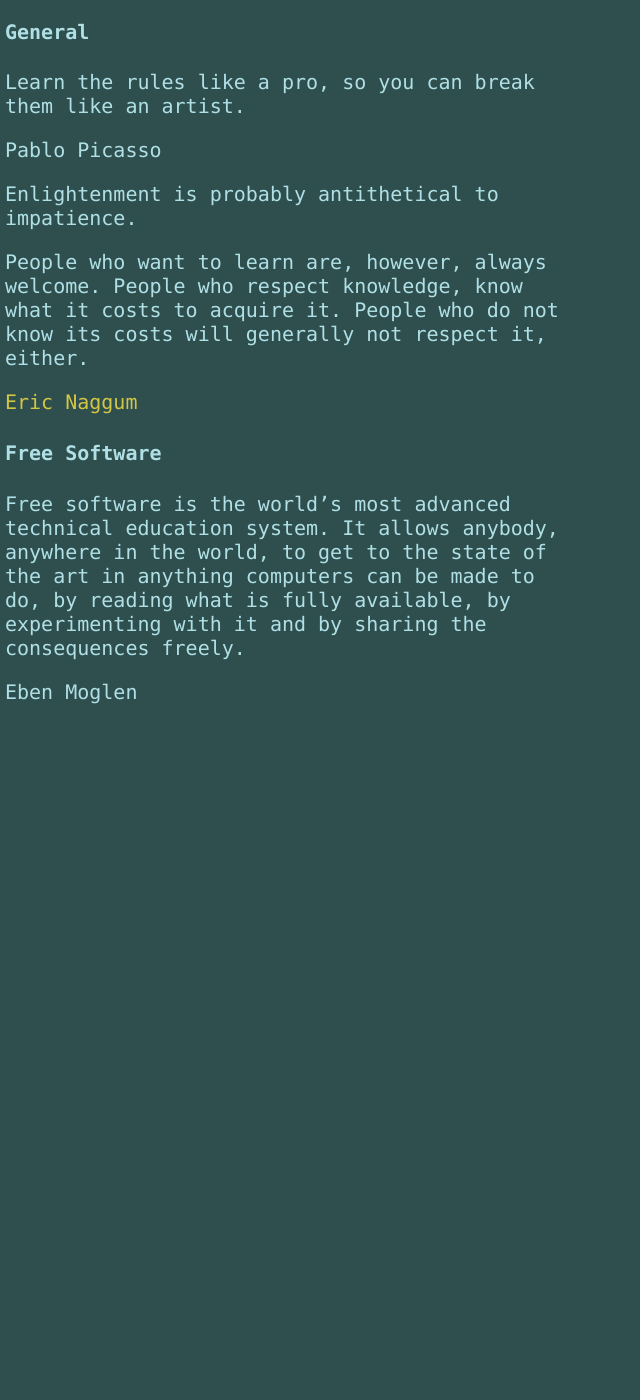
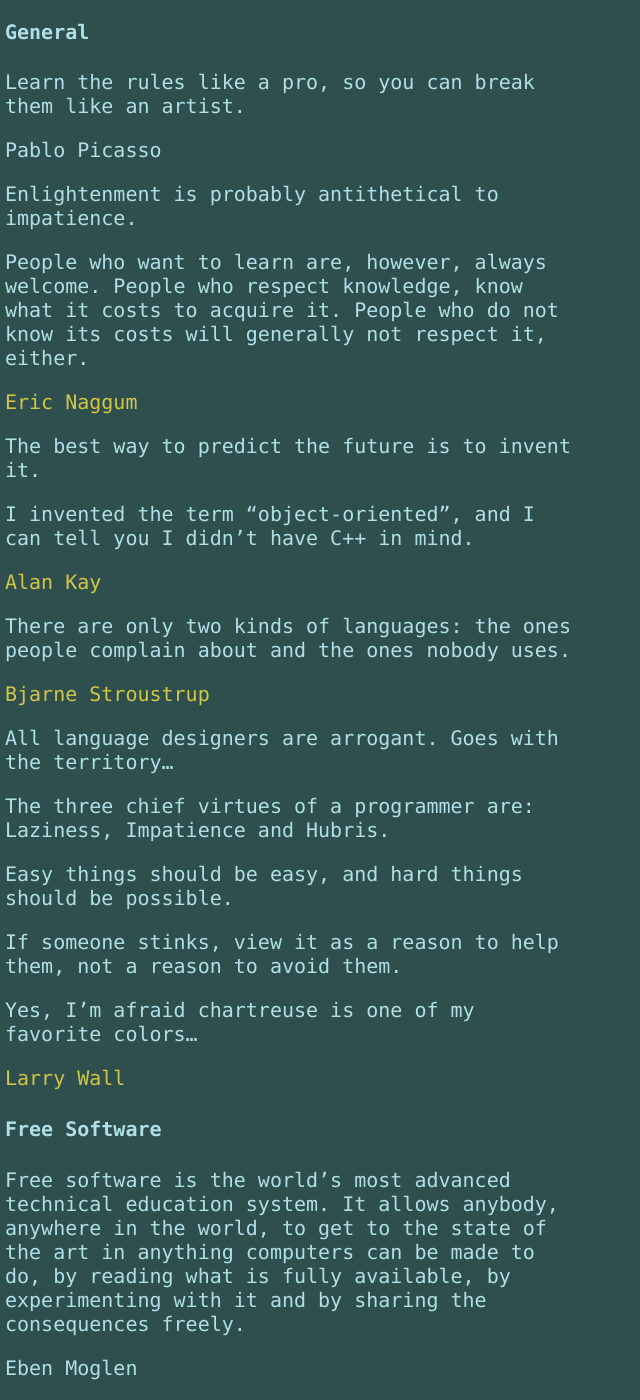
Before and after one commit to codesurfers/codesurfers.github.io, a Jekyll site: the page built from quotes/index.md, in a window 1280 px wide and 1400 px high, scrolled down 895 px. Shown: the whole window, without its empty margins (0-640 px from the left). Built offline with Jekyll 4.4.1, drawn with Linux system fonts in a browser that asks for light colours; before the commit the page ends 1619 px from its top, so only the background shows below that.

Commit message:
Add more quotes

```diff
--- a/quotes/index.md
+++ b/quotes/index.md
@@ -42,6 +42,29 @@ not know its costs will generally not respect it, either.
 
 [Eric Naggum](http://www.xach.com/naggum/)
 
+The best way to predict the future is to invent it.
+
+I invented the term "object-oriented", and I can tell you I didn't
+have C++ in mind.
+
+[Alan Kay](https://en.wikipedia.org/wiki/Alan_Kay)
+
+There are only two kinds of languages: the ones people complain about and the ones nobody uses.
+
+[Bjarne Stroustrup](https://en.wikipedia.org/wiki/Bjarne_Stroustrup)
+
+All language designers are arrogant. Goes with the territory...
+
+The three chief virtues of a programmer are: Laziness, Impatience and Hubris.
+
+Easy things should be easy, and hard things should be possible.
+
+If someone stinks, view it as a reason to help them, not a reason to avoid them.
+
+Yes, I'm afraid chartreuse is one of my favorite colors...
+
+[Larry Wall](https://en.wikipedia.org/wiki/Larry_Wall)
+
 #### Free Software
 
 Free software is the world's most advanced technical education
```
